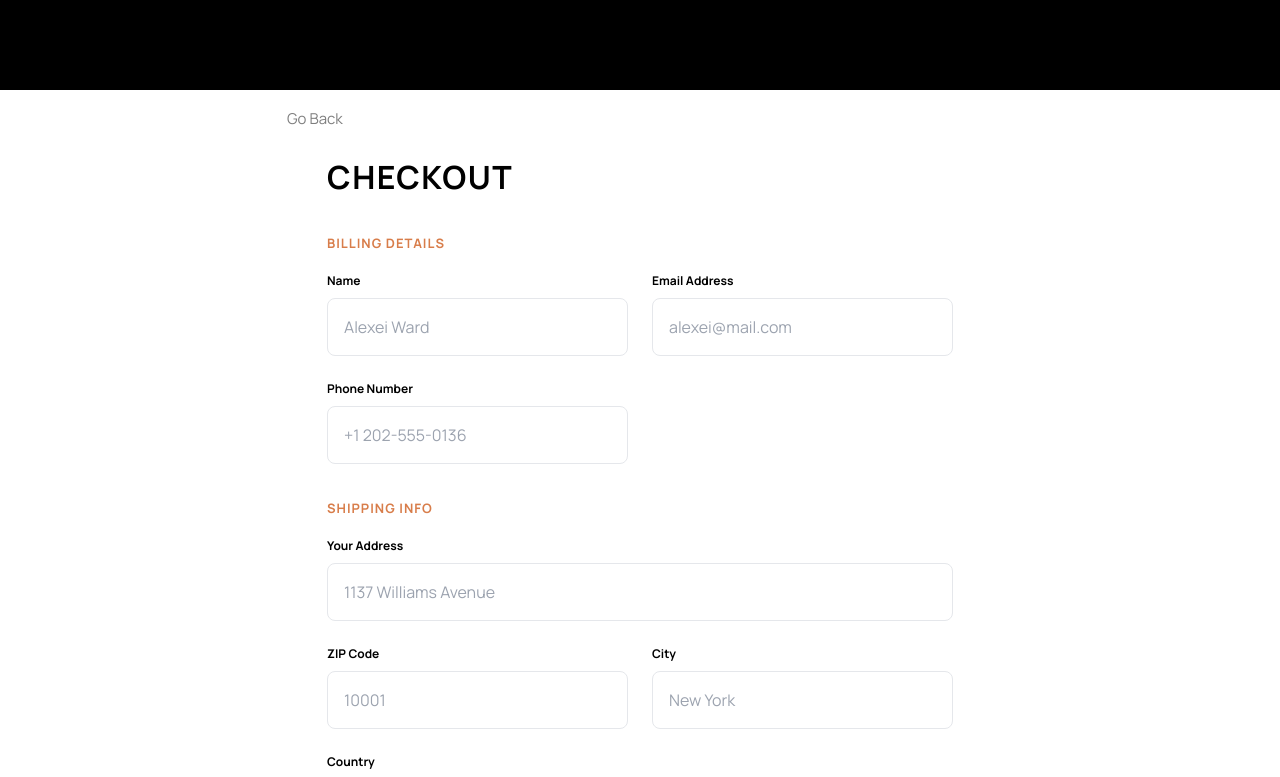
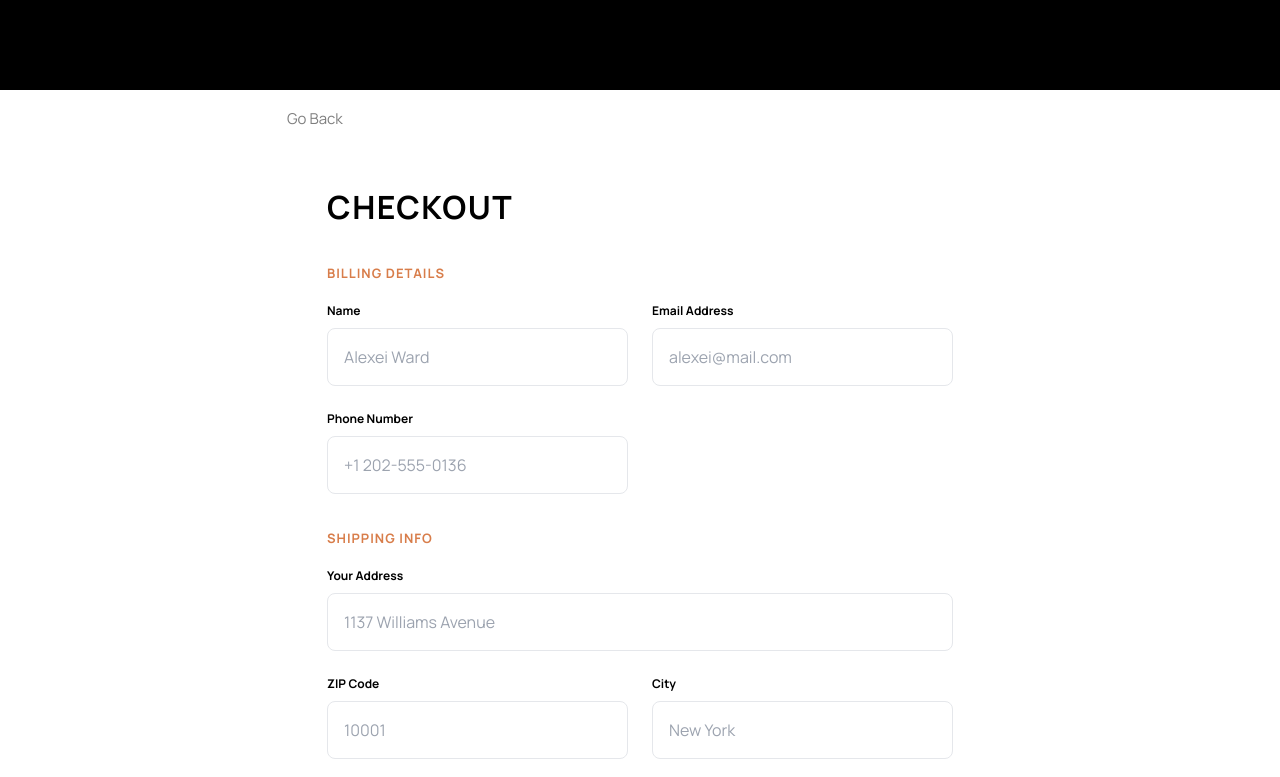
Before and after one commit to Patrick-Dolan/audiophile-ecommerce-website, a React (Vite) app: page /audiophile-ecommerce-website/checkout in a window 1280 px wide. Shown: the top 777 px of the page. Built offline with nearby package versions, Linux system fonts and the light colour scheme.

Commit message:
fix tablet spacing

```diff
--- a/src/components/checkout/CheckoutForm.jsx
+++ b/src/components/checkout/CheckoutForm.jsx
@@ -86,7 +86,7 @@ function CheckoutForm({ openOrderCompleteModal }) {
   return (
     <ContentWrapper>
       <form onSubmit={handleSubmit} className="lg:flex lg:justify-between lg:items-start" noValidate>
-        <div className="mb-8 mt-6 lg:w-182 lg:bg-white lg:rounded-xl lg:px-12 lg:pb-12 lg:pt-13 lg:mt-0">
+        <div className="mb-8 mt-6 md:pt-7.5 lg:w-182 lg:bg-white lg:rounded-xl lg:px-12 lg:pb-12 lg:pt-13 lg:mt-0">
           <h2 className="mb-8 md:text-8">Checkout</h2>
           <p className="text-primary uppercase text-13px font-bold tracking-1px mb-4">Billing Details</p>
           <div className="mb-8 grid gap-6 md:grid-cols-2">
```
